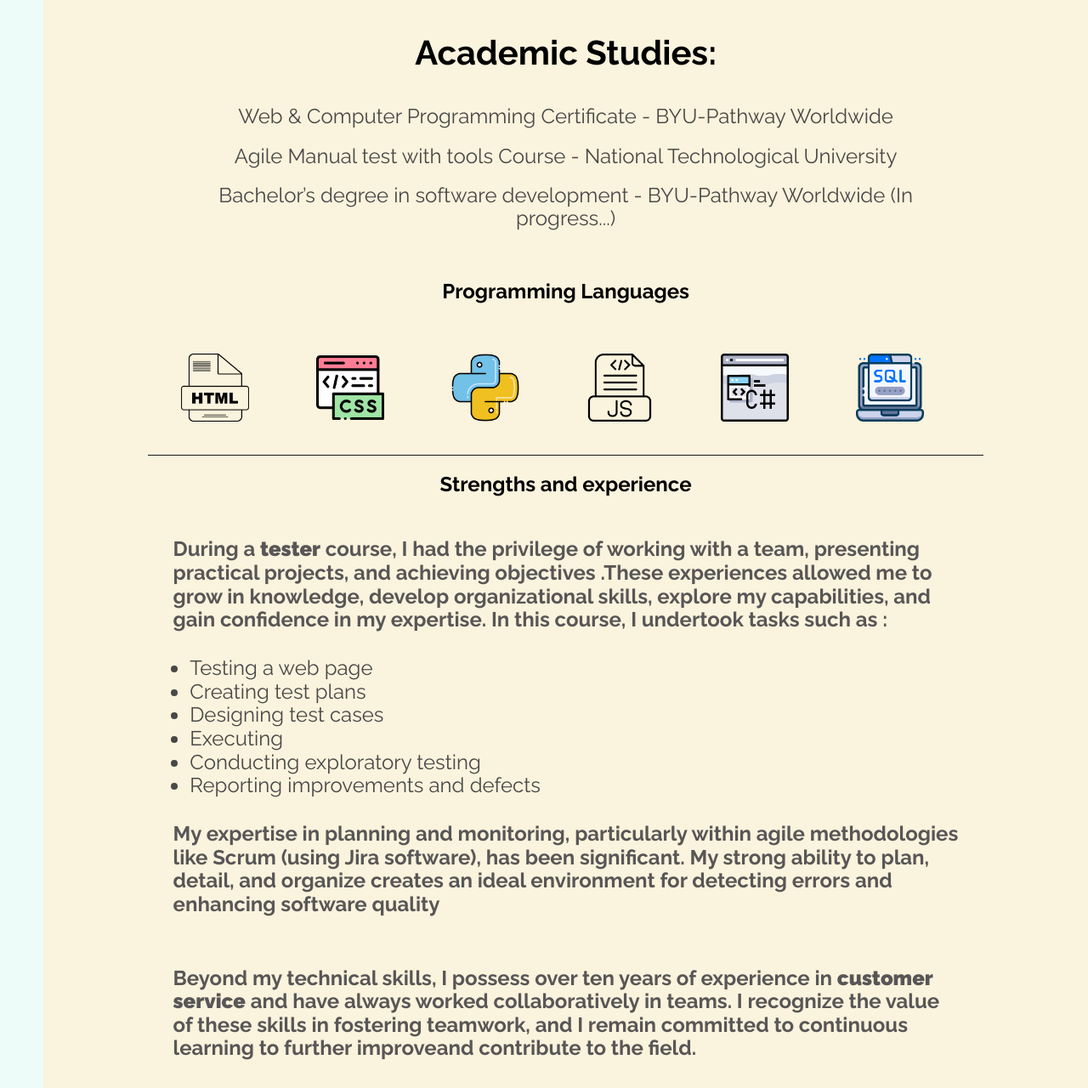
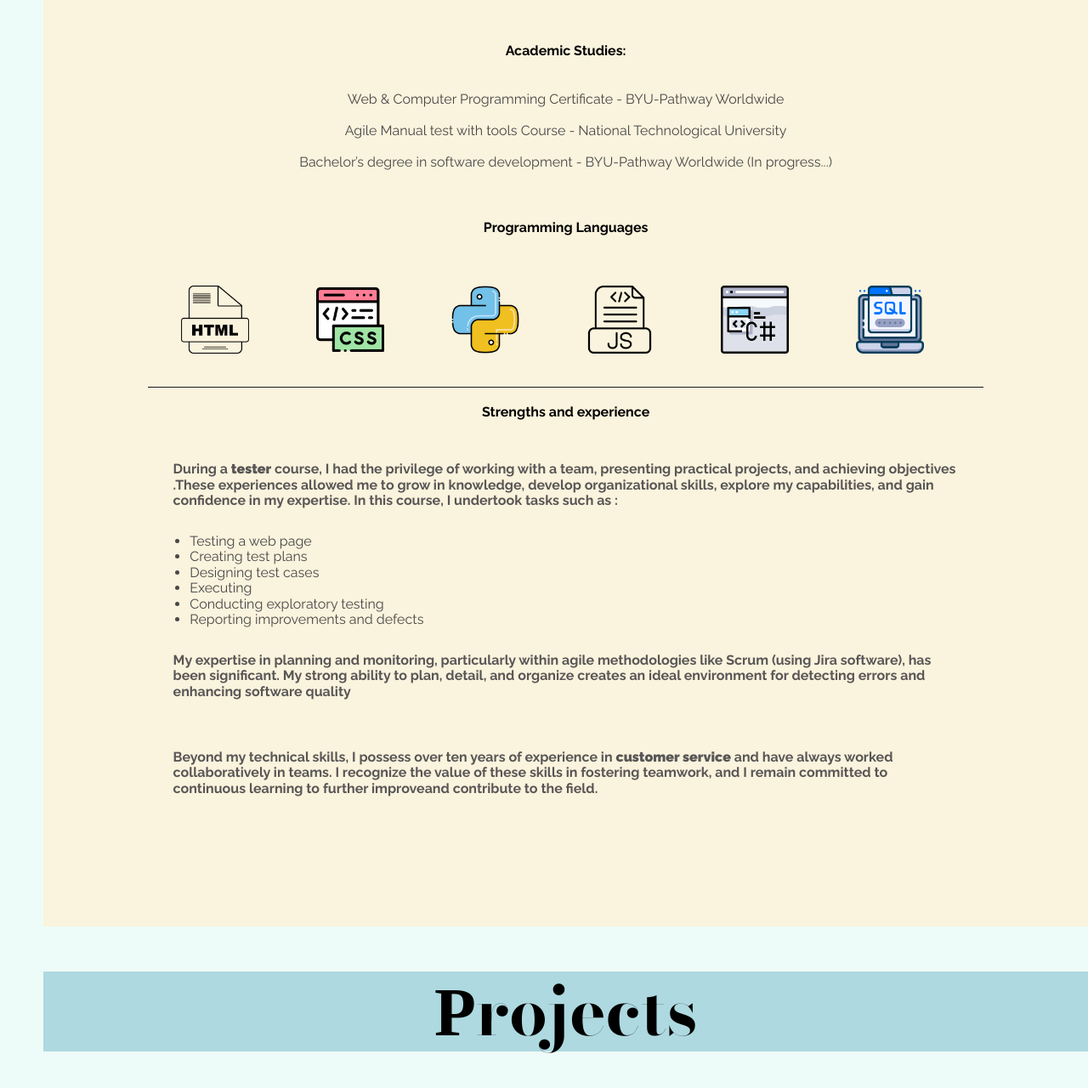
Before and after one commit to NaNajli/Portfolio2024, a plain HTML site: page portfolio/index.html in a window 1280 px wide. Shown: the part 2247-3527 px from the top of the page at 85% size. Drawn offline with nearby package versions, Linux system fonts and the light colour scheme.

Commit message:
font-size

```diff
--- a/portfolio/styles/base.css
+++ b/portfolio/styles/base.css
@@ -167,7 +167,7 @@ h2.welcome1 {
 
 
 #home h4 {
-    font-size: 1.5rem;
+    font-size: 1.3rem;
     text-align: center;
     padding: 5%;
     color: #606368;
@@ -193,7 +193,7 @@ h2.welcome1 {
 
     font-family: "Bodoni Moda";
     text-align: center;
-    font-size: 3vw;
+    font-size: 2.5rem;
     padding: 5%;
 
 }
@@ -207,7 +207,7 @@ h1::first-letter {
 #education {
     background-color: #FAF3DD;
     font-family: "Bodoni moda";
-    font-size: 3vw;
+    font-size: 2.5rem;
     padding: 10%;
 
 }
@@ -218,13 +218,13 @@ h1::first-letter {
 }
 
 #education h2 {
-    font-size: 2.5rem;
+    font-size: 1rem;
     font-family: "Raleway", sans-serif;
     text-align: center;
 }
 
 #education h3 {
-    font-size: 1.5rem;
+    font-size: 1rem;
     padding: 2%;
     font-family: "Raleway", sans-serif;
     text-align: center;
@@ -234,14 +234,14 @@ h1::first-letter {
     font-family: "Raleway", sans-serif;
     color: #585656;
     padding: 3%;
-    font-size: 1.5rem;
+    font-size: 1rem;
 }
 
 #education li {
 
     font-family: "Raleway", sans-serif;
     color: #484848;
-    font-size: 1.5rem;
+    font-size: 1rem;
 }
 
 #education ul {
@@ -262,7 +262,7 @@ h1::first-letter {
 .studies p {
     font-family: "Raleway", sans-serif;
     color: #484848;
-    font-size: 1.5rem;
+    font-size: 1rem;
     text-align: center;
 
 }
@@ -298,7 +298,7 @@ h1::first-letter {
 
 #projects {
     font-family: "Bodoni moda";
-    font-size: 3vw;
+    font-size: 2.5rem;
     text-align: center;
 }
 
--- a/portfolio/styles/larger.css
+++ b/portfolio/styles/larger.css
@@ -31,7 +31,6 @@
         margin-left: -3%;
 
     }
-
 
 
     /*----------------------HOME ---------------------------*/
@@ -96,7 +95,6 @@
         display: flex;
         flex-direction: row;
         border-bottom: 1px solid #191919;
-
     }
 
 
```
